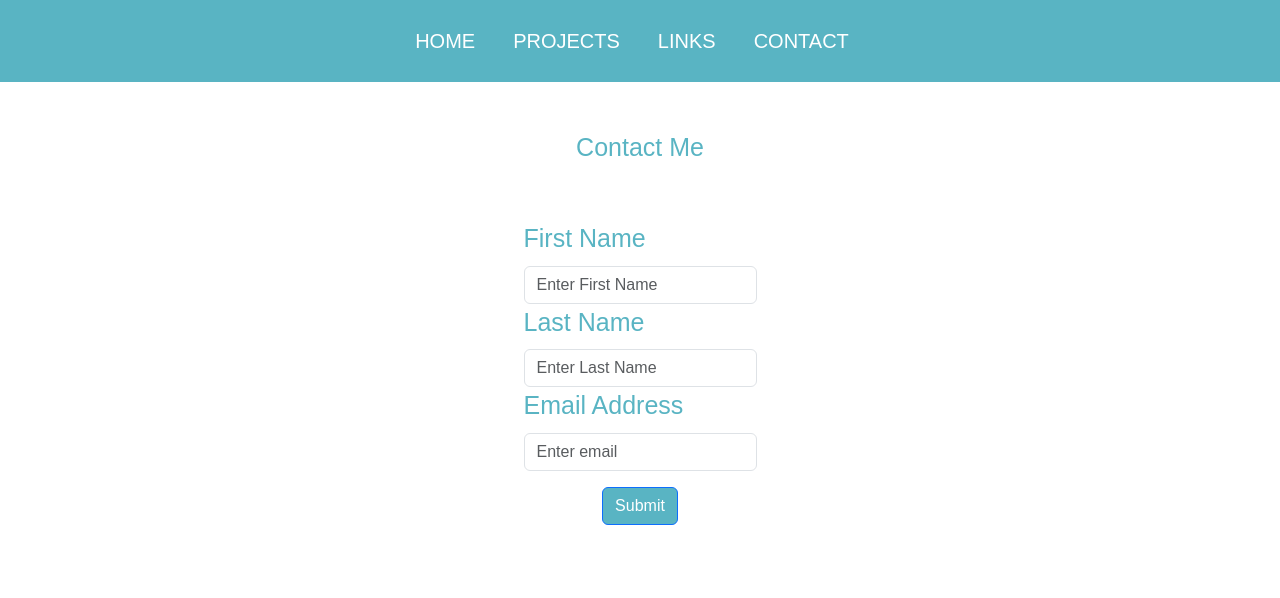
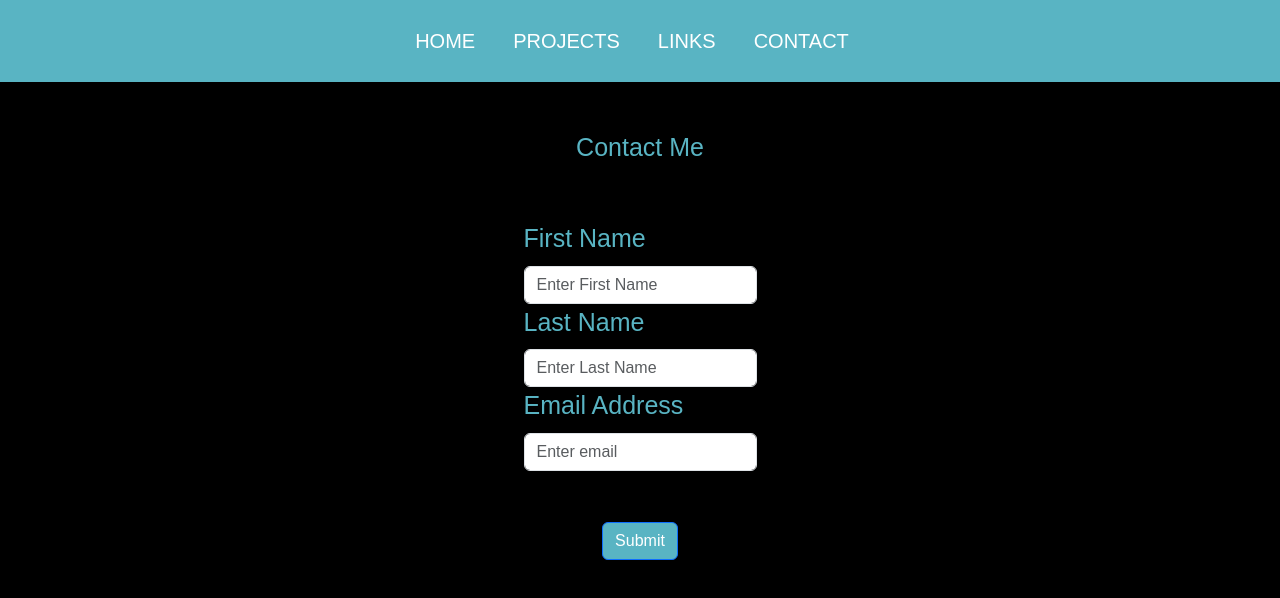
Before and after one commit to chrisma89/Chrisma-Caroline-Stephen, a React (Vite) app in the folder React/: page /contact in a window 1280 px wide. Shown: the top 598 px of the page. Built offline with nearby package versions, Linux system fonts and the light colour scheme.

Commit message:
conatct and links page background changed, submit button and contact form styled with margin

```diff
--- a/React/src/Pages/Contact/index.jsx
+++ b/React/src/Pages/Contact/index.jsx
@@ -5,8 +5,8 @@ import "./style.css"
 
 const Contact = () => {
   return(
-    <>
-    <h3 style={{fontSize: "25px", padding: "20px", color : "#59B4C3",  padding: "50px"}}>Contact Me</h3>
+    <div style={{background : 'black', paddingBottom : "100%"}}>
+    <h3 style={{fontSize: "25px", padding: "20px", color : "#59B4C3",  padding: "50px", background : 'black'}}>Contact Me</h3>
 
 
     {/* Contact form */}
@@ -26,7 +26,7 @@ const Contact = () => {
         <Form.Label>Email Address</Form.Label>
         <Form.Control type="email" placeholder="Enter email" />
       </Form.Group>
-      <Button  style ={{backgroundColor : "#59B4C3"}} type="submit" onSubmit="">
+      <Button  style ={{backgroundColor : "#59B4C3", margin: "35px"}} type="submit" onSubmit="">
         Submit
       </Button>
     </Form>
@@ -34,7 +34,7 @@ const Contact = () => {
 
     {/* Contact form */}
 
-    </>
+    </div>
 
   )
 }
--- a/React/src/Pages/LInks/index.jsx
+++ b/React/src/Pages/LInks/index.jsx
@@ -7,14 +7,14 @@ import "./style.css"
 
 const Links = () => {
   return(
-    <>
-    <h3 style={{fontSize: "25px", padding: "20px", color : "#59B4C3",  padding: "50px"}}>Get in Touch</h3>
+    <div style={{background : 'black', paddingBottom: "100%"}}>
+    <h3 style={{fontSize: "25px", padding: "20px", color : "#59B4C3", background : "black", padding: "25px"}}>Get in Touch</h3>
     <a href="https://www.linkedin.com/in/chrisma-caroline-stephen/" target="_blank" className='icon'><FontAwesomeIcon icon={faLinkedin} /></a>
     <a href="https://github.com/chrisma89"  target="_blank" className='icon'><FontAwesomeIcon icon={faGithub} /></a>
     <a href="mailto:chrismacaroline@gmail.com"  target="_blank" className='icon'><FontAwesomeIcon icon={faEnvelope} /></a>
     <a href="https://docs.google.com/document/d/1hTBfm4X3syo_9xZpZ9r_Xojsw8e-u_sk/edit?usp=sharing&ouid=107425732819687011201&rtpof=true&sd=true"  target="_blank" className='icon'><FontAwesomeIcon icon={faFile} /></a>
 
-   </>
+   </div>
   )
 }
 
--- a/React/src/Pages/LInks/style.css
+++ b/React/src/Pages/LInks/style.css
@@ -10,4 +10,6 @@ h3 {
   height: 150px ;
   padding-right: 75px;
   padding-left: 75px;
+  padding-top: 75px;
+
 }
```
